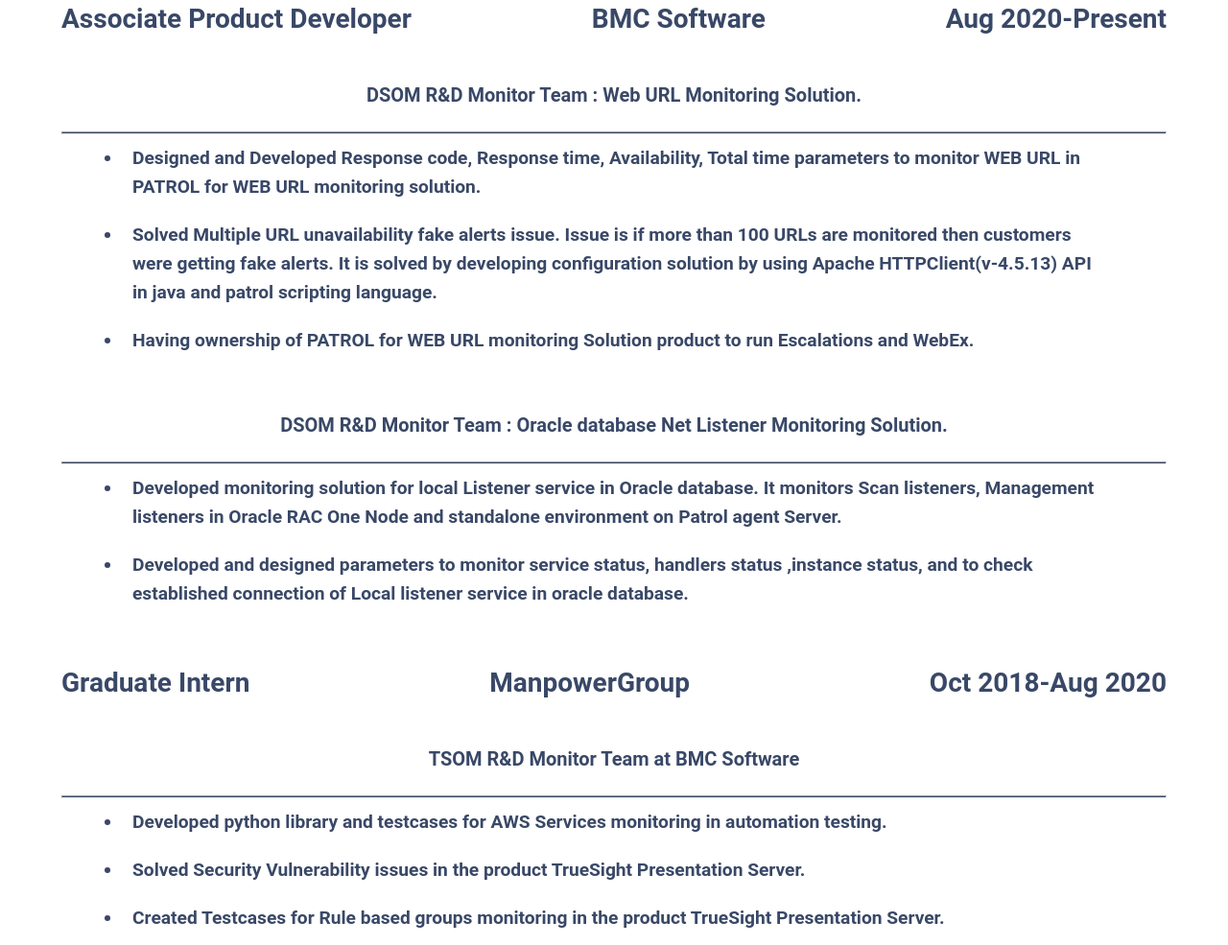
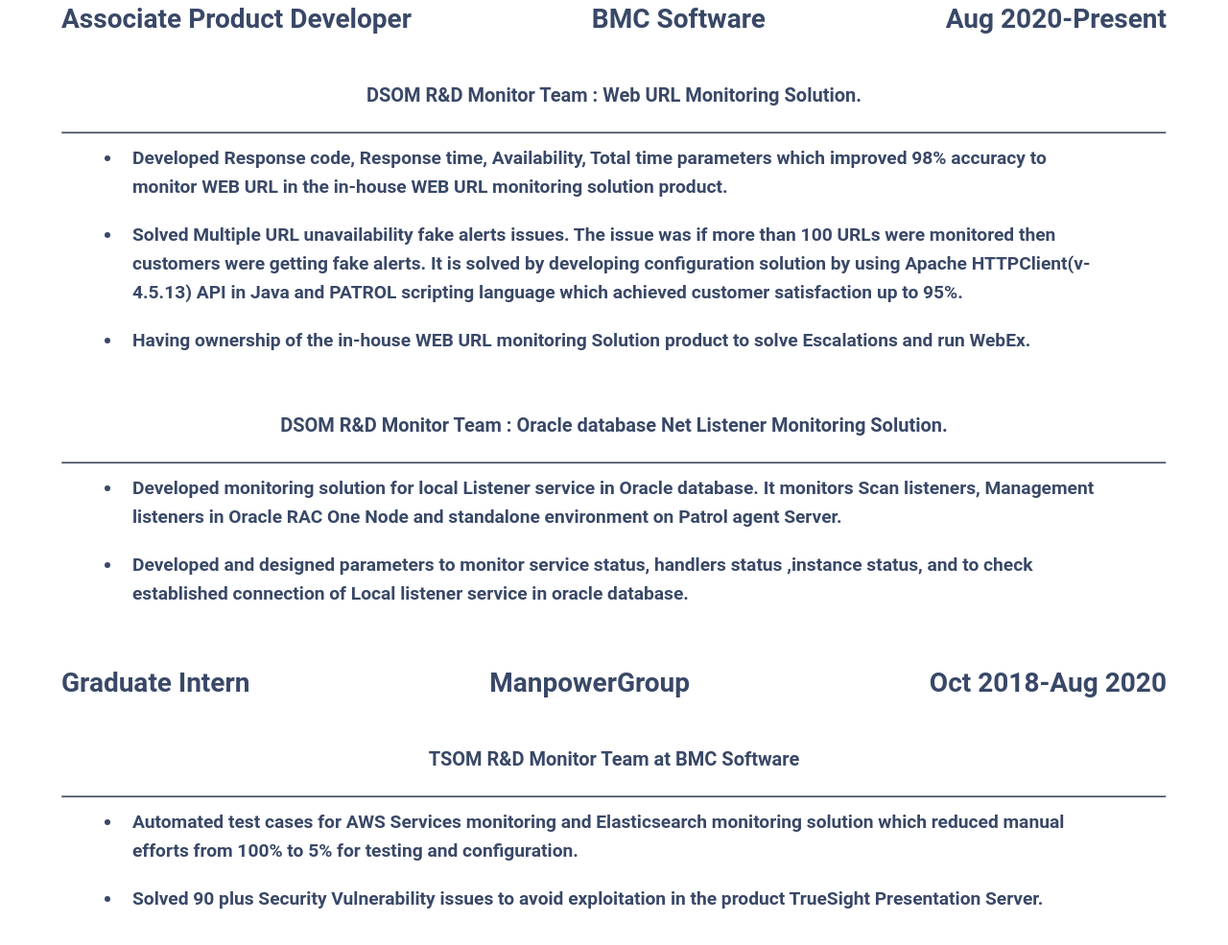
Before and after one commit to sumedha1308/Sumedha-Portfolio, a website: page html/experience.html in a window 1280 px wide. Shown: the part 741-1726 px from the top of the page at 96% size. Drawn offline with Linux system fonts and the light colour scheme.

Commit message:
Changing Experience description

```diff
--- a/html/experience.html
+++ b/html/experience.html
@@ -44,11 +44,11 @@
                 <hr class="project-hr-module">
                 <div class="product-description">
                     <ul>
-                        <li class="experience-text">Designed and Developed Response code, Response time, Availability, Total time parameters to monitor WEB URL
-                        in PATROL for WEB URL monitoring solution.</li>
-                        <li class="experience-text">Solved Multiple URL unavailability fake alerts issue. Issue is if more than 100 URLs are monitored then customers were
-                        getting fake alerts. It is solved by developing configuration solution by using Apache HTTPClient(v-4.5.13) API in java and patrol scripting language.</li>
-                        <li class="experience-text">Having ownership of PATROL for WEB URL monitoring Solution product to run Escalations and WebEx.</li>
+                        <li class="experience-text">Developed Response code, Response time, Availability, Total time parameters which improved 98% accuracy to monitor WEB
+                        URL in the in-house WEB URL monitoring solution product.</li>
+                        <li class="experience-text">Solved Multiple URL unavailability fake alerts issues. The issue was if more than 100 URLs were monitored then
+                        customers were getting fake alerts. It is solved by developing configuration solution by using Apache HTTPClient(v-4.5.13) API in Java and PATROL scripting language which achieved customer satisfaction up to 95%.</li>
+                        <li class="experience-text">Having ownership of the in-house WEB URL monitoring Solution product to solve Escalations and run WebEx.</li>
                     </ul>
             </div>
             <div class="team-product">DSOM R&D Monitor Team : Oracle database Net Listener Monitoring Solution.</div>
@@ -70,9 +70,9 @@
             <hr class="project-hr-module">
             <div class="product-description">
                 <ul>
-                    <li class="experience-text">Developed python library and testcases for AWS Services monitoring in automation testing.</li>
-                    <li class="experience-text">Solved Security Vulnerability issues in the product TrueSight Presentation Server.</li>
-                    <li class="experience-text">Created Testcases for Rule based groups monitoring in the product TrueSight Presentation Server.</li>
+                    <li class="experience-text">Automated test cases for AWS Services monitoring and Elasticsearch monitoring solution which reduced manual efforts
+                    from 100% to 5% for testing and configuration.</li>
+                    <li class="experience-text">Solved 90 plus Security Vulnerability issues to avoid exploitation in the product TrueSight Presentation Server.</li>
                 </ul>
             </div>
         </div>
```
